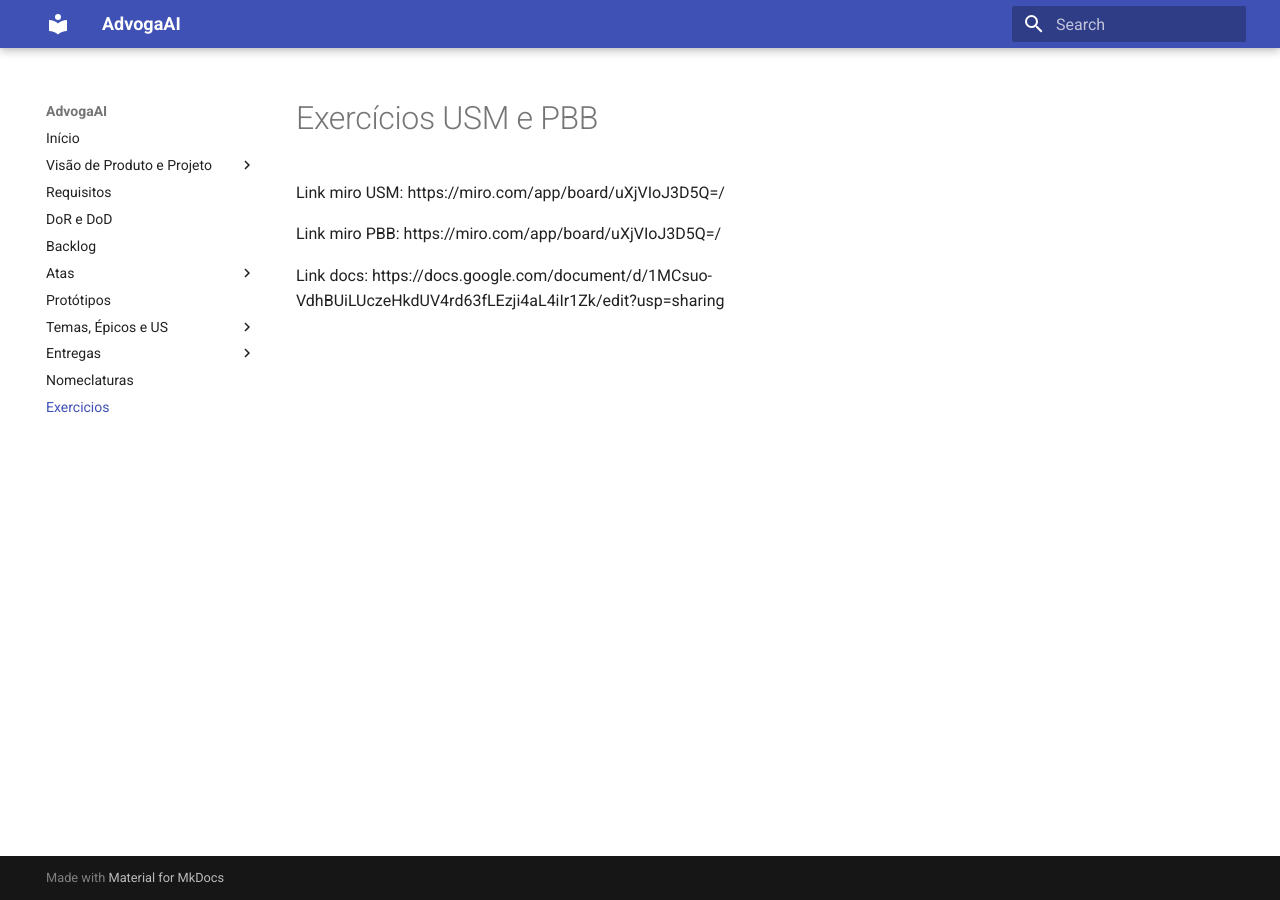
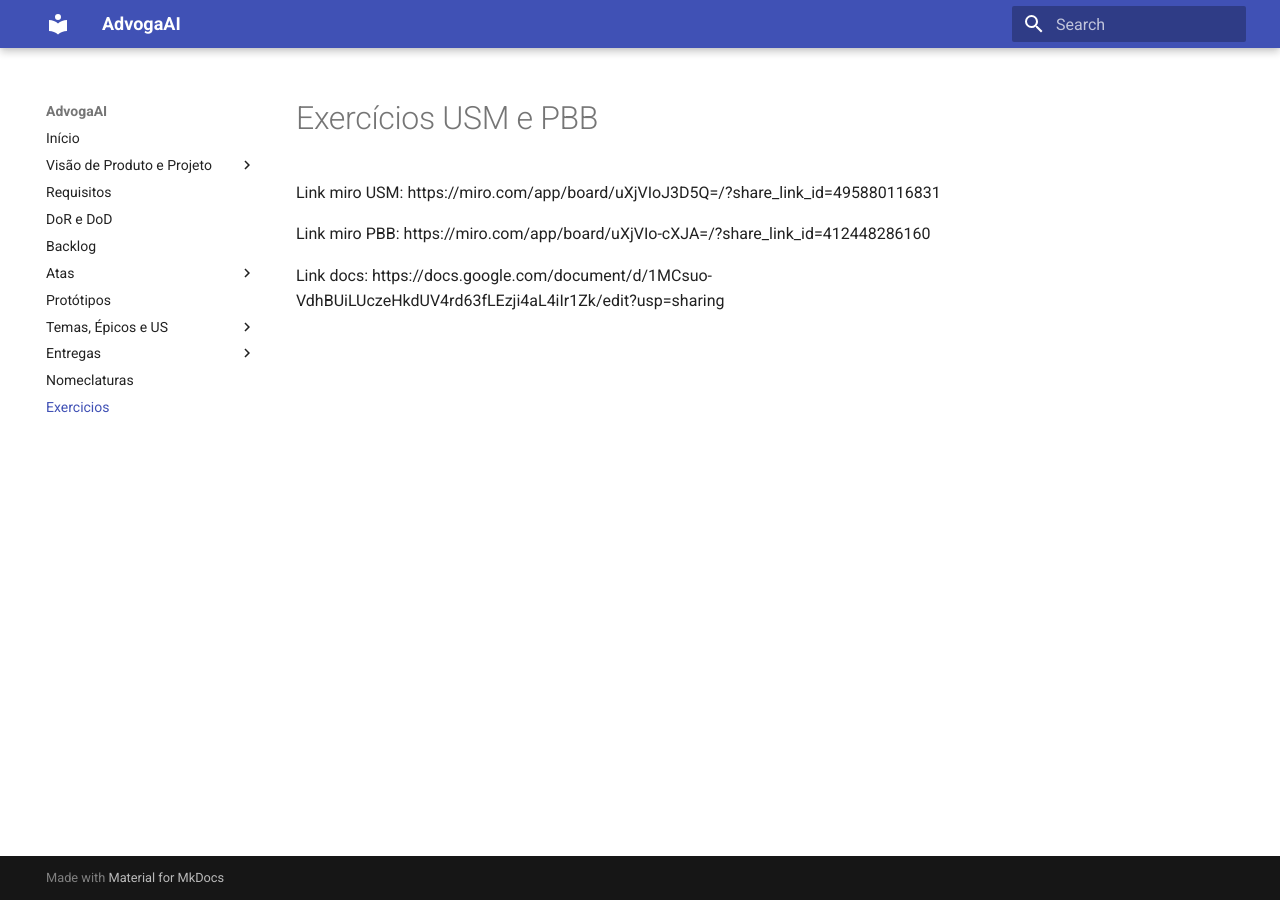
Before and after one commit to mdsreq-fga-unb/2025.1-T01-AdvogaAI, an MkDocs documentation site: the page built from docs/exercicios.md, in a window 1280 px wide. Built offline with MkDocs 1.6.1 and Material for MkDocs 9.7.7, drawn with Linux system fonts in a browser that asks for light colours; part of the change alters nothing that is shown.

Commit message:
Update exercicios.md

```diff
--- a/docs/exercicios.md
+++ b/docs/exercicios.md
@@ -1,7 +1,7 @@
 # Exercícios USM e PBB
 
-Link miro USM: https://miro.com/app/board/uXjVIoJ3D5Q=/
+Link miro USM: https://miro.com/app/board/uXjVIoJ3D5Q=/?share_link_id=495880116831
 
-Link miro PBB: https://miro.com/app/board/uXjVIoJ3D5Q=/
+Link miro PBB: https://miro.com/app/board/uXjVIo-cXJA=/?share_link_id=412448286160
 
 Link docs: https://docs.google.com/document/d/1MCsuo-VdhBUiLUczeHkdUV4rd63fLEzji4aL4iIr1Zk/edit?usp=sharing
```
